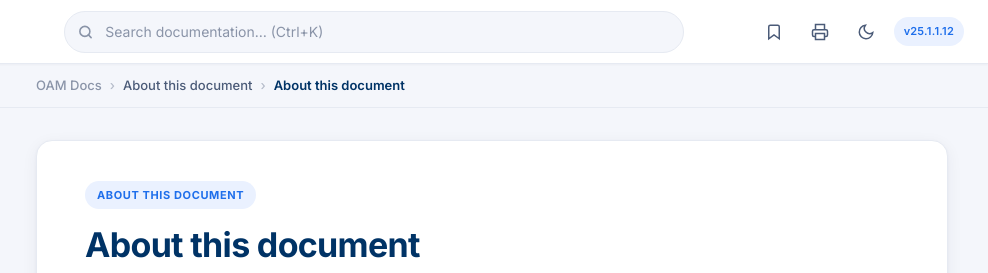
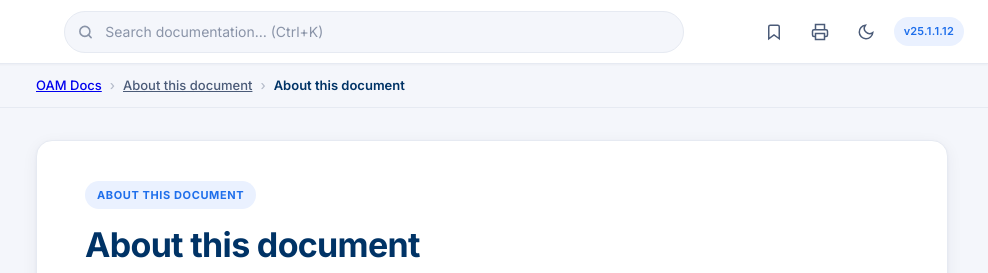
Before and after one commit to joshuvakatamreddy/oam-userguide-v25.1, a plain HTML site: page index.html in a window 1280 px wide. Shown: the top 273 px of the page, 292-1280 px from the left. Drawn offline with Linux system fonts and the light colour scheme.

Commit message:
Add files via upload

```diff
--- a/index.html
+++ b/index.html
@@ -30,7 +30,7 @@
     <span class="version-badge">v25.1.1.12</span>
   </div>
 </header>
-<nav class="breadcrumb" aria-label="Breadcrumb"><span>OAM Docs</span><span class="breadcrumb-sep">›</span><span id="crumbSection">Overview</span><span class="breadcrumb-sep">›</span><span id="crumbTopic">Welcome</span></nav>
+<nav class="breadcrumb" aria-label="Breadcrumb"><a href="#" id="crumbHome" class="crumb-link">OAM Docs</a><span class="breadcrumb-sep">›</span><a href="#" id="crumbSection" class="crumb-link">Overview</a><span class="breadcrumb-sep">›</span><span id="crumbTopic" class="crumb-current">Welcome</span></nav>
 <aside class="sidebar" id="sidebar" aria-label="Navigation">
   <div class="sidebar-header"><div class="sidebar-label">Documentation</div></div>
   <nav class="nav-tree" id="navTree"></nav>
```
